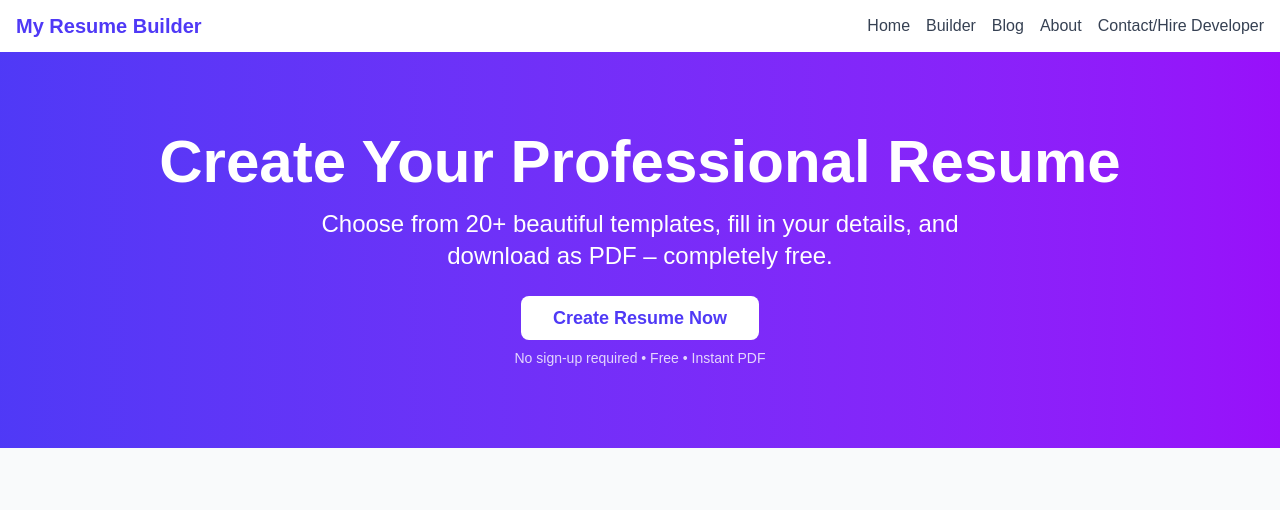
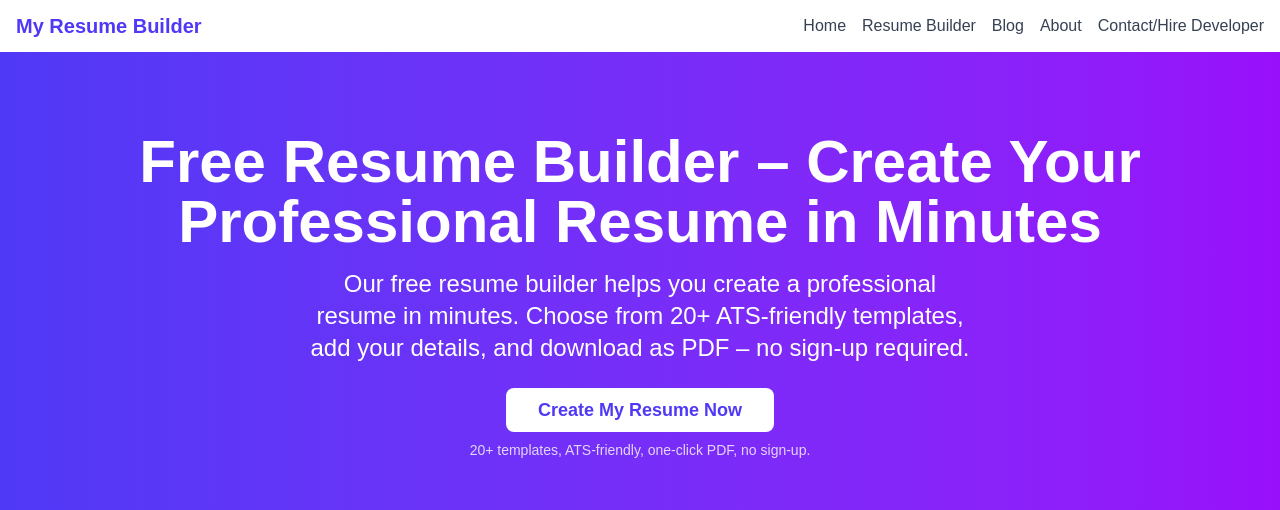
Before and after one commit to MuhammadRaheelFayyaz/resume-builder, a Next.js app: page / in a window 1280 px wide. Shown: the top 510 px of the page. Built offline with nearby package versions, Linux system fonts and the light colour scheme; no server answers.

Commit message:
UPDATE META

```diff
--- a/app/components/NavBar.tsx
+++ b/app/components/NavBar.tsx
@@ -18,7 +18,7 @@ export default function NavBar() {
           </Link>
           <div className="flex items-center gap-4">
             <Link href="/" className="text-gray-700 hover:text-indigo-600">Home</Link>
-            <Link href="/builder" className="text-gray-700 hover:text-indigo-600">Builder</Link>
+            <Link href="/builder" className="text-gray-700 hover:text-indigo-600">Resume Builder</Link>
             <Link href="/blog" className="text-gray-700 hover:text-indigo-600">Blog</Link>
             <Link href="/about" className="text-gray-700 hover:text-indigo-600">About</Link>
             <Link href="/contact" className="text-gray-700 hover:text-indigo-600">Contact/Hire Developer</Link>
--- a/app/layout.tsx
+++ b/app/layout.tsx
@@ -9,8 +9,8 @@ import "./globals.css";
 
 
 export const metadata: Metadata = {
-  title: "Create Next App",
-  description: "Generated by create next app",
+  title: "Free Resume Builder – Create Professional Resumes Online",
+  description: "Free resume builder with 20+ professional templates. Create, edit, and download your resume as PDF instantly. No credit card needed.",
    openGraph: {
     title: 'Resume Builder – Create Professional Resumes',
     description: 'Free resume builder with 20+ templates',
--- a/app/page.tsx
+++ b/app/page.tsx
@@ -78,7 +78,7 @@ export default function HomePage() {
           "@context": "https://schema.org",
           "@type": "WebApplication",
           "name": "Resume Builder",
-          "description": "Create professional resumes with 20+ templates. Free PDF download.",
+          "description": "Free resume builder with 20+ professional templates. Create, edit, and download your resume as PDF instantly. No credit card needed.",
           "applicationCategory": "BusinessApplication",
           "operatingSystem": "All",
           "offer": {
@@ -145,18 +145,17 @@ export default function HomePage() {
       <section className="bg-gradient-to-r from-indigo-600 to-purple-600 text-white py-20">
         <div className="container mx-auto px-4 text-center">
           <h1 className="text-4xl md:text-6xl font-bold mb-4">
-            Create Your Professional Resume
+            Free Resume Builder – Create Your Professional Resume in Minutes
           </h1>
           <p className="text-xl md:text-2xl mb-8 max-w-2xl mx-auto">
-            Choose from 20+ beautiful templates, fill in your details, and download as PDF – completely free.
-          </p>
+            Our free resume builder helps you create a professional resume in minutes. Choose from 20+ ATS‑friendly templates, add your details, and download as PDF – no sign‑up required.          </p>
           <Link
             href="/builder"
             className="bg-white text-indigo-600 px-8 py-3 rounded-lg font-semibold text-lg hover:bg-gray-100 transition"
           >
-            Create Resume Now
+            Create My Resume Now
           </Link>
-          <p className="text-sm mt-4 opacity-80">No sign‑up required • Free • Instant PDF</p>
+          <p className="text-sm mt-4 opacity-80">20+ templates, ATS‑friendly, one‑click PDF, no sign‑up.</p>
         </div>
       </section>
 
```
